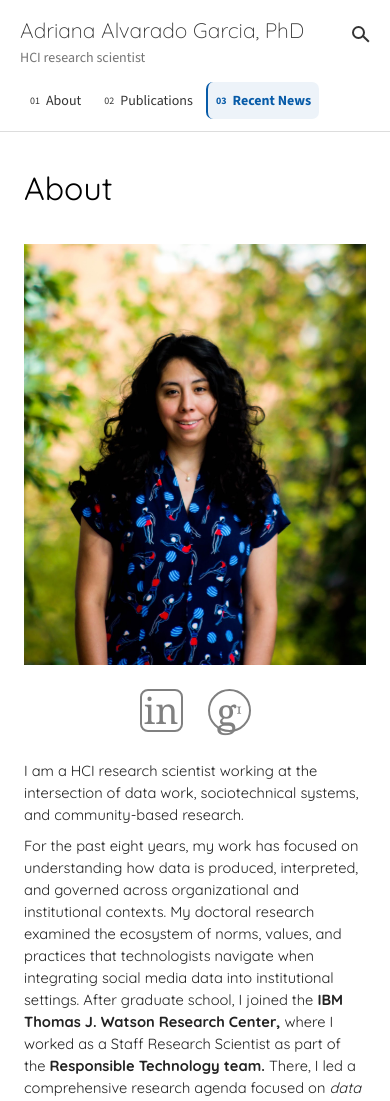
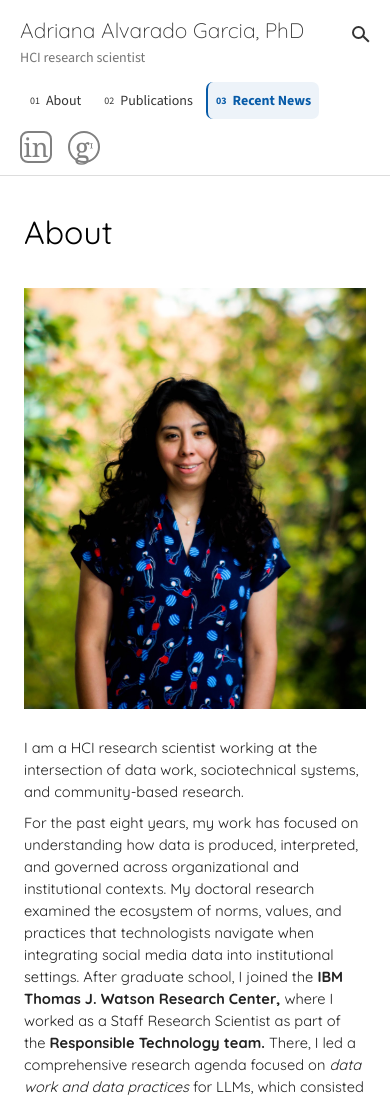
Before and after one commit to AdrianaAG/AdrianaAG.github.io, a plain HTML site: page index.html in a window 390 px wide. Shown: the top 1101 px of the page. Drawn offline with nearby package versions, Linux system fonts and the light colour scheme.

Commit message:
Move professional profile icons to sidebar footer

```diff
--- a/index.html
+++ b/index.html
@@ -27,6 +27,12 @@
       <a href="#recent-news"><span class="section-number" aria-hidden="true">03</span>Recent News</a>
     </nav>
 
+    <div class="sidebar-footer">
+      <div class="social-links" aria-label="Professional profiles">
+        <a class="linkedin" href="https://www.linkedin.com/in/adrianaalvaradogarcia/" aria-label="LinkedIn profile">in</a>
+        <a class="scholar" href="https://scholar.google.com/citations?user=RM2szxkAAAAJ&amp;hl=en" aria-label="Google Scholar profile">g<span aria-hidden="true">ᶦ</span></a>
+      </div>
+
       <details class="site-search">
         <summary aria-label="Search this site"><span class="search-icon" aria-hidden="true"></span><span class="search-label">Search this site</span></summary>
         <form action="https://www.google.com/search" method="get">
@@ -36,6 +42,7 @@
           <button type="submit">Search</button>
         </form>
       </details>
+    </div>
   </header>
 
   <!-- All website content lives here; edit these sections directly. -->
@@ -45,12 +52,8 @@
     <section id="about" class="content-section" aria-labelledby="about-heading">
       <h2 id="about-heading" class="section-title">About</h2>
       <div class="about-layout">
-        <aside class="profile" aria-label="Portrait and professional profiles">
+        <aside class="profile" aria-label="Portrait">
           <img class="portrait" src="assets/adriana.jpg" alt="Adriana Alvarado Garcia" width="365" height="449">
-          <div class="social-links">
-            <a class="linkedin" href="https://www.linkedin.com/in/adrianaalvaradogarcia/" aria-label="LinkedIn profile">in</a>
-            <a class="scholar" href="https://scholar.google.com/citations?user=RM2szxkAAAAJ&amp;hl=en" aria-label="Google Scholar profile">g<span aria-hidden="true">ᶦ</span></a>
-          </div>
         </aside>
 
         <section class="biography" aria-label="About Adriana">
--- a/style.css
+++ b/style.css
@@ -125,9 +125,9 @@ a:focus-visible, summary:focus-visible, button:focus-visible, input:focus-visibl
   font-weight: 400;
 }
 
+.sidebar-footer { margin-top: auto; padding-top: 24px; }
 .site-search {
   position: relative;
-  margin-top: auto;
   padding-top: 24px;
   font-family: "Source Sans 3", Arial, sans-serif;
   font-size: 14px;
@@ -190,9 +190,11 @@ a:focus-visible, summary:focus-visible, button:focus-visible, input:focus-visibl
 .social-links {
   display: flex;
   align-items: center;
-  justify-content: center;
+  justify-content: flex-start;
   gap: 25px;
-  margin-top: 38px;
+  margin-top: 0;
+  padding-top: 24px;
+  border-top: 1px solid #ddd;
   color: #808080;
 }
 .social-links a {
@@ -287,7 +289,7 @@ a:focus-visible, summary:focus-visible, button:focus-visible, input:focus-visibl
   .search-label { display: none; }
   .site-search form { top: 40px; right: 0; bottom: auto; left: auto; width: 280px; }
   .site-main { margin-left: 0; padding: 32px 24px; }
-  .content-section { margin-bottom: 44px; padding-bottom: 48px; scroll-margin-top: 172px; }
+  .content-section { margin-bottom: 44px; padding-bottom: 48px; scroll-margin-top: 216px; }
   #about { min-height: auto; }
   .section-title { font-size: 32px; margin-bottom: 32px; }
   .about-layout {
@@ -295,8 +297,13 @@ a:focus-visible, summary:focus-visible, button:focus-visible, input:focus-visibl
     gap: 28px;
   }
   .profile { width: min(100%, 365px); margin: auto; }
-  .social-links { margin-top: 24px; }
-  .publication-year { margin-bottom: 32px; scroll-margin-top: 172px; }
+  .sidebar-footer { margin-top: 12px; padding-top: 0; }
+  .social-links { gap: 16px; padding-top: 0; border-top: 0; }
+  .social-links a { width: 32px; height: 32px; }
+  .linkedin { font-size: 26px; }
+  .scholar { font-size: 28px; }
+  .scholar span { font-size: 16px; }
+  .publication-year { margin-bottom: 32px; scroll-margin-top: 216px; }
   .publication-year > summary { font-size: 24px; }
   .news-month { margin-bottom: 44px; }
 }
```
Lines whose indentation alone changed are shown as unchanged.
